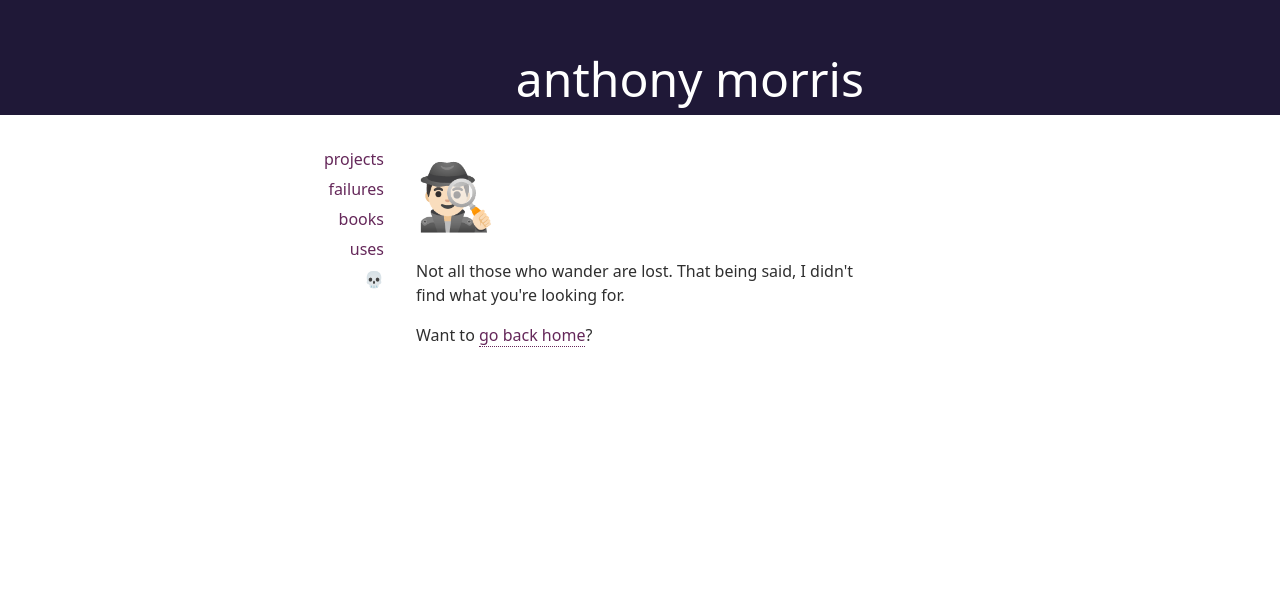
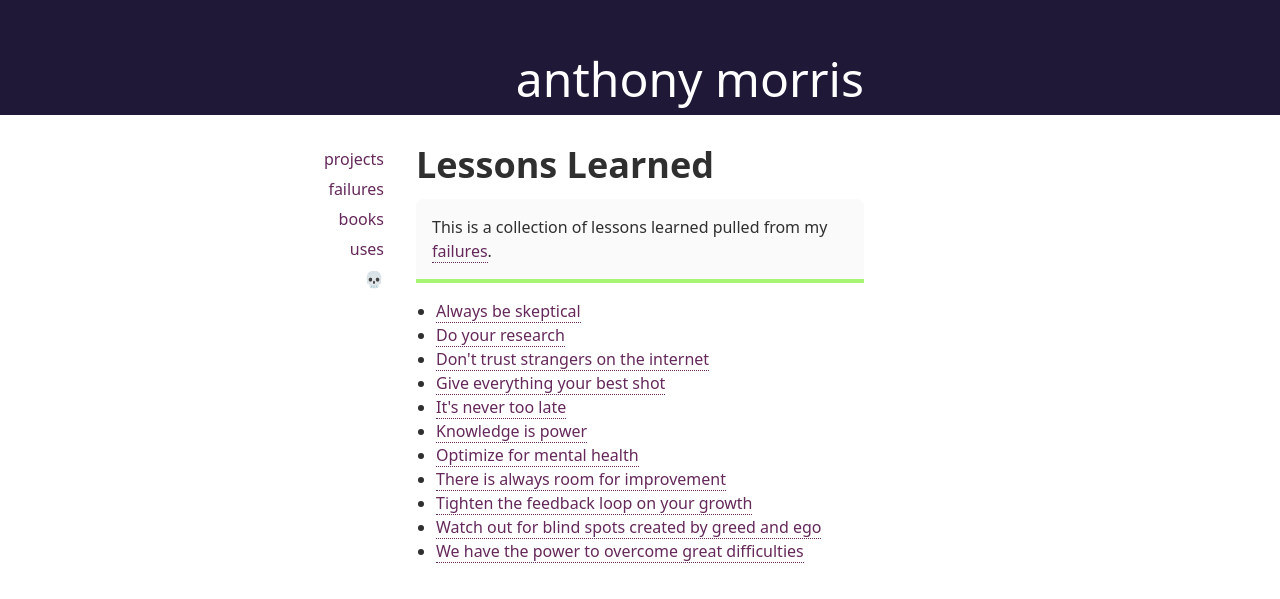
Before and after one commit to amorriscode/anthonymorris.dev, a Next.js app: page /lessons in a window 1280 px wide. Before the commit this address had no page. Shown: the part 141-740 px from the top of the page. Built offline with nearby package versions, Linux system fonts and the light colour scheme.

Commit message:
Add a lessons page for easy viewing of all lessons

```diff
--- a/pages/failures/[slug].tsx
+++ b/pages/failures/[slug].tsx
@@ -34,7 +34,7 @@ function FailurePage({ failure }: { failure: Failure }) {
           </h3>
 
           <ul className="list-disc pl-5">
-            {failure.lessons.map(lesson => <li>{lesson}</li>)}
+            {failure.lessons.map(lesson => <li key={lesson}>{lesson}</li>)}
           </ul>
         </PageSummary>
 
--- a/pages/failures/index.tsx
+++ b/pages/failures/index.tsx
@@ -1,5 +1,6 @@
 import Head from 'next/head';
 import { GetStaticProps } from 'next';
+import Link from 'next/link';
 
 import { getAllContent } from '../../lib/api';
 
@@ -34,6 +35,10 @@ function Failures({ failures }: { failures: Failure[] }) {
           <p>
             This is a place for me to reflect on my failures. To learn from them. More importantly, it's a place to <span className="italic">forgive myself for my failures</span>. A place to help me shift focus from the past to the <a href="/life">time I have left</a>.
           </p>
+
+          <p>
+            All of my lessons learned can be viewed in <Link href="/lessons"><a>list form</a></Link>.
+          </p>
         </PageSummary>
 
         {failures.map(failure => <FailureCard key={failure.slug} failure={failure} />)}
--- /dev/null
+++ b/pages/lessons.tsx
@@ -0,0 +1,71 @@
+import Head from 'next/head';
+import { GetStaticProps } from 'next';
+import Link from 'next/link';
+
+import { getAllContent } from '../lib/api';
+
+import { Failure, Lesson } from '../types';
+
+import withLayout from '../components/withLayout';
+import PageSummary from '../components/PageSummary';
+
+function Lessons({ lessons }: { lessons: Lesson[] }) {
+  return (
+    <div className="container">
+      <Head>
+        <title>lessons | anthony morris</title>
+        {/* <link rel="icon" href="/favicon.ico" /> */}
+      </Head>
+
+      <main className="space-y-4">
+        <h1 className="leading-none">
+          Lessons Learned
+        </h1>
+
+        <PageSummary>
+          <p>
+            This is a collection of lessons learned pulled from my <Link href="/failures"><a>failures</a></Link>.
+          </p>
+        </PageSummary>
+
+        <ul className="list-disc pl-5">
+          {lessons.map(lesson => (
+            <li key={lesson.title}>
+              <Link href={`failures/${lesson.failure}`}>
+                <a>{lesson.title}</a>
+              </Link>
+            </li>
+          ))}
+        </ul>
+      </main>
+    </div>
+  );
+};
+
+export const getStaticProps: GetStaticProps = async () => {
+  const failures = getAllContent('failures', [
+    'slug',
+    'lessons',
+  ]) as Failure[];
+
+  const lessons = [] as Lesson[];
+
+  failures.forEach(failure => {
+    failure.lessons.forEach(lesson => {
+      lessons.push({
+        title: lesson,
+        failure: failure.slug,
+      });
+    });
+  });
+
+  lessons.sort((a, b) => a.title.localeCompare(b.title));
+
+  return {
+    props: {
+      lessons,
+    },
+  }
+}
+
+export default withLayout(Lessons);
--- a/types/index.ts
+++ b/types/index.ts
@@ -28,3 +28,8 @@ export type Failure = {
   slug: string;
   lessons: string[];
 }
+
+export type Lesson = {
+  title: string;
+  failure: string;
+}
```
